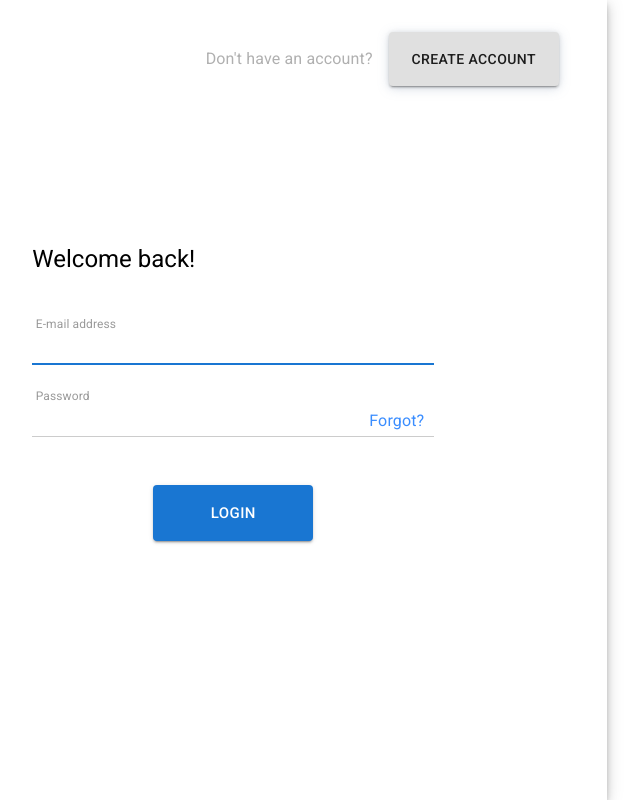
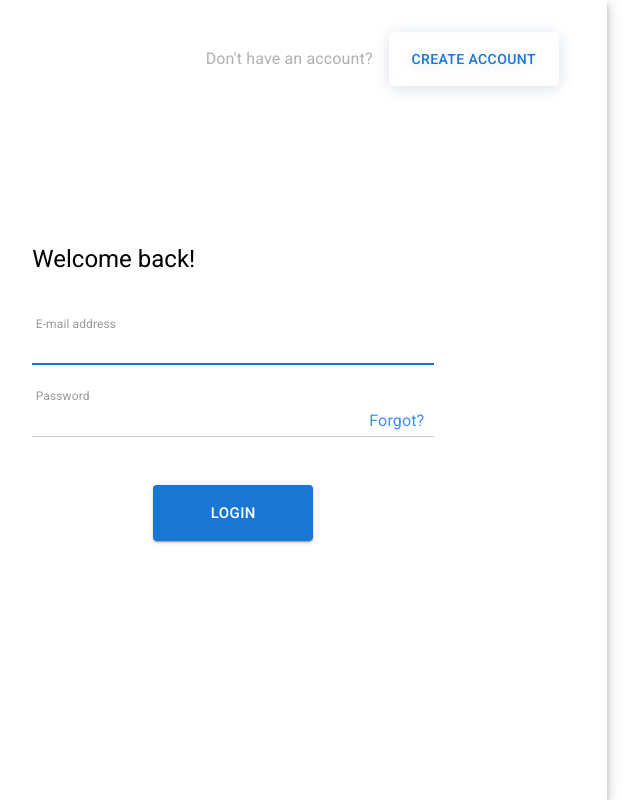
Before and after one commit to OsmanRana/fun-kickoff-project, a React (Create React App) app in the folder client/: page /login in a window 1280 px wide. Shown: the whole page, without its empty margins (140-784 px from the left). Built offline with nearby package versions, Linux system fonts and the light colour scheme; no server answers.

Commit message:
button fixed

```diff
--- a/client/src/components/AuthHeader/AuthHeader.tsx
+++ b/client/src/components/AuthHeader/AuthHeader.tsx
@@ -23,7 +23,7 @@ const AuthFooter = ({ linkTo, asideText, btnText }: Props): JSX.Element => {
       className={classes.authHeader}
     >
       <Typography className={classes.accAside}>{asideText}</Typography>
-      <Button component={Link} to={linkTo} color="inherit" className={classes.accBtn} variant="contained">
+      <Button component={Link} to={linkTo} className={classes.accBtn} variant="text">
         {btnText}
       </Button>
     </Box>
--- a/client/src/components/AuthHeader/useStyles.ts
+++ b/client/src/components/AuthHeader/useStyles.ts
@@ -23,7 +23,8 @@ const useStyles = makeStyles((theme: Theme) => ({
     filter: 'drop-shadow(0px 2px 6px rgba(74,106,149,0.2))',
     backgroundColor: '#ffffff',
     color: '#3a8dff',
-    boxShadow: 'none',
+    boxShadow: '0px 2px 15px rgba(74,106,149,0.2)',
+    textTransform: 'none',
   },
 }));
 
```
